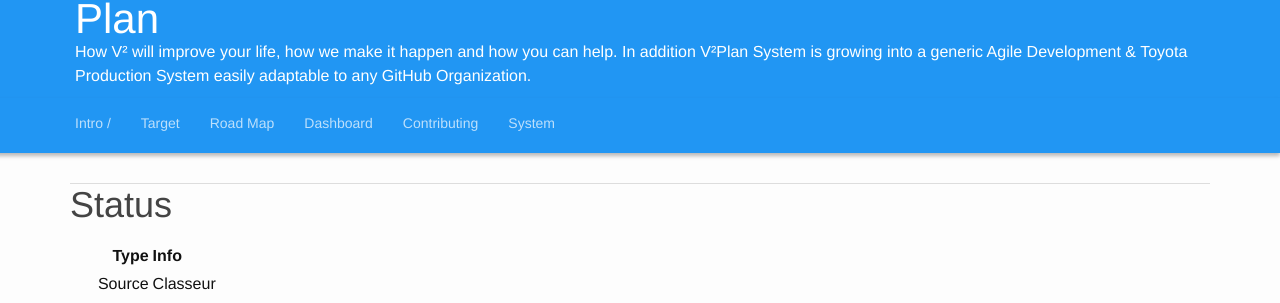
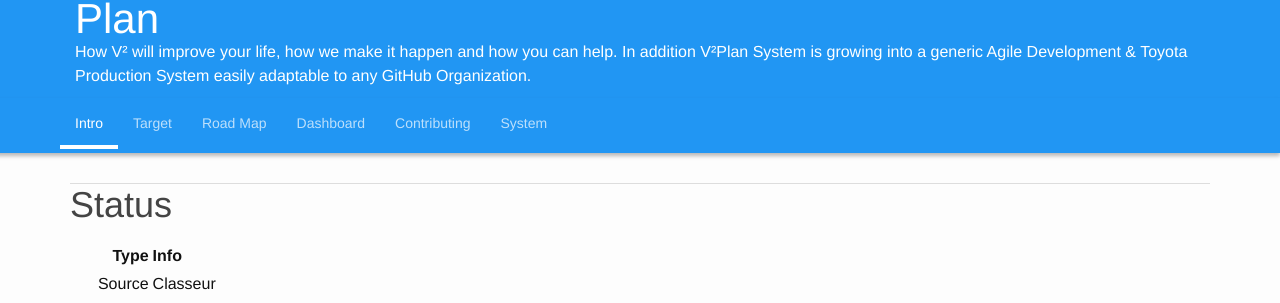
Before and after one commit to V-Squared/v2-Plan, a Jekyll site: the page built from index.md, in a window 1280 px wide. Shown: the part 129-432 px from the top of the page. Built offline with Jekyll 4.4.1, drawn with Linux system fonts in a browser that asks for light colours.

Commit message:
fix intro not hightlighted

```diff
--- a/_includes/sub-header.html
+++ b/_includes/sub-header.html
@@ -5,7 +5,7 @@
 	<div class="uk-container uk-container-center">
 		<ul class="uk-navbar-nav sub-navbar-nav">
 
-        <li md-ink-ripple class="{% if navurl == baseurl %}uk-active{% endif %}"><a href=" {{site.baseurl}}/" class="md-tab">Intro {{ navurl }}</a></li>
+        <li md-ink-ripple class="{% if navurl == '/' %}uk-active{% endif %}"><a href=" {{site.baseurl}}/" class="md-tab">Intro</a></li>
 
      	{% for my_page in include.nav %}
      	  <li md-ink-ripple class="{% if navurl contains my_page.url %}uk-active{% endif %}"><a href=" {{site.baseurl}}{{ my_page.url }}" class="md-tab">{{ my_page.menu }}</a></li>
```
